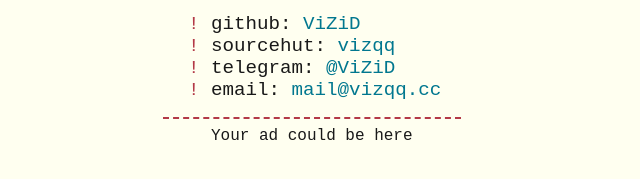
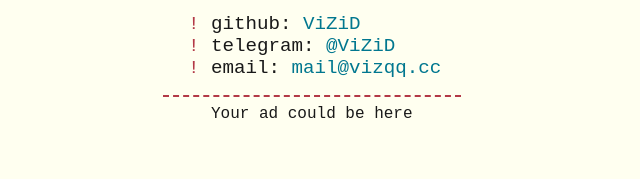
Before and after one commit to ViZiD/vizqq.cc, a website: page src/index.html in a window 1280 px wide. Shown: the part 121-300 px from the top of the page, without its empty margins (93-733 px from the left). Drawn offline with Linux system fonts and the light colour scheme.

Commit message:
remove sr.ht link

```diff
--- a/src/index.html
+++ b/src/index.html
@@ -59,16 +59,6 @@
           >
         </li>
         <li class="list-contacts-marker">
-          sourcehut:
-          <a
-            itemprop="sameAs"
-            rel="me"
-            href="https://sr.ht/~vizqq/"
-            class="link"
-            >vizqq</a
-          >
-        </li>
-        <li class="list-contacts-marker">
           telegram:
           <a itemprop="sameAs" rel="me" class="link" href="https://t.me/ViZiD"
             >@ViZiD</a
```
